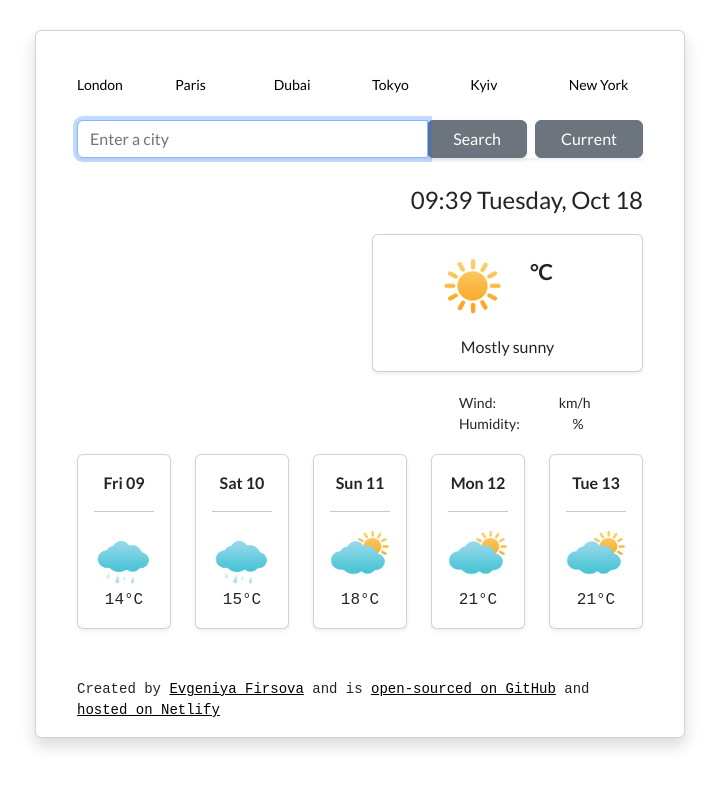
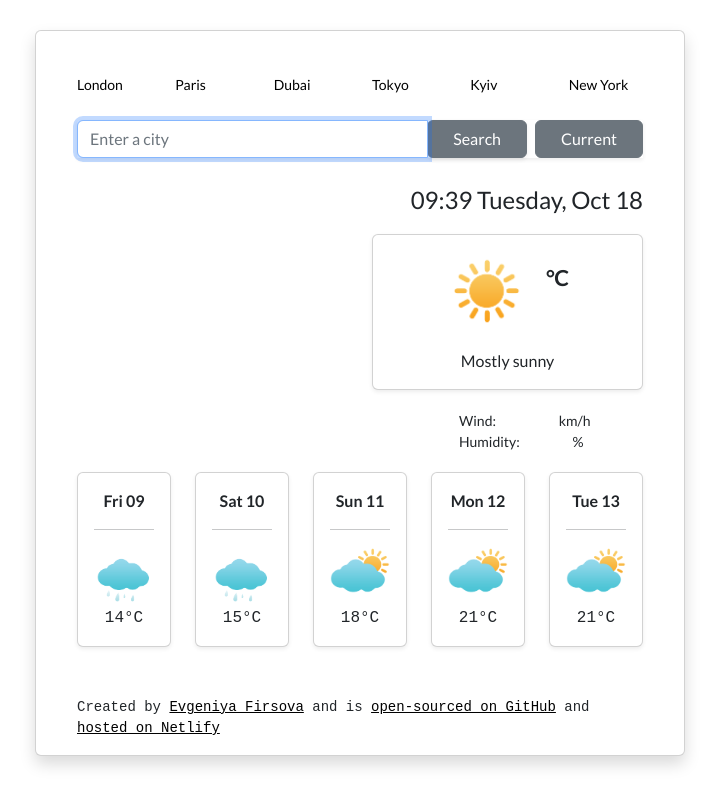
Before and after one commit to f-evgeniya/Vanilla-weather-app, a plain HTML site: page index.html in a window 1280 px wide. Shown: the whole page, without its empty margins (280-999 px from the left). Drawn offline with nearby package versions, Linux system fonts and the light colour scheme; no server answers; a web font is replaced by a local one.

Commit message:
Changed current temp positioning

```diff
--- a/index.html
+++ b/index.html
@@ -97,12 +97,12 @@
                     <img
                       src="img/sun.png"
                       alt="Sun"
-                      width="70px"
+                      width="80px"
                       class="current-image"
                     />
                     <div class="current-temperature-value">
                       <span class="temperature" id="temperature"></span
-                      ><span class="units">°C </span>
+                      > <span class="units"> °C</span>
                       <!-- <span class="units"
                         ><a
                           href="#"
@@ -119,10 +119,10 @@
                         ></span
                       > -->
                     </div>
-                    <p class="current-description" id="current-description">
-                      Mostly sunny
-                    </p>
                   </div>
+                  <p class="current-description" id="current-description">
+                    Mostly sunny
+                  </p>
                 </div>
               </div>
             </div>
--- a/src/styles.css
+++ b/src/styles.css
@@ -31,31 +31,28 @@ font-family: 'PT Mono', monospace; */
 .current-location {
   font-weight: 700;
 }
+
 .temperature-card {
   margin: 0 auto;
   text-align: center;
-  line-height: 1;
+
 }
 .current-temperature {
   list-style: none;
-  margin: 0;
-  padding: 0;
+   display: flex;
+   justify-content: center
 }
-.current-image {
-  text-align: left;
-  display: inline;
-  margin-left: -25px;
-}
+
 .current-temperature-value {
-  font-size: 38px;
+  font-size: 52px;
   font-weight: 700;
-  display: inline;
+  display: flex;
   padding: 0 0 0 20px;
 }
 .units {
   font-size: 22px;
   position: relative;
-  top: -10px;
+  top: 10px;
 }
 
 .celsius-degrees,
```
